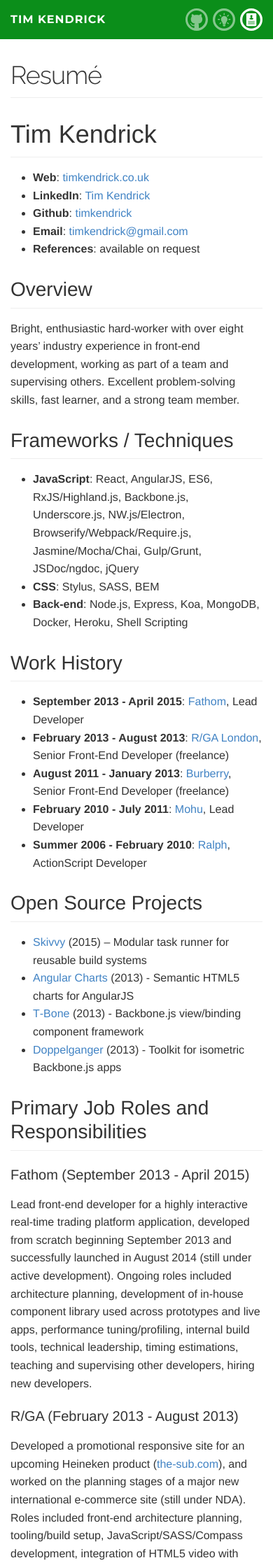
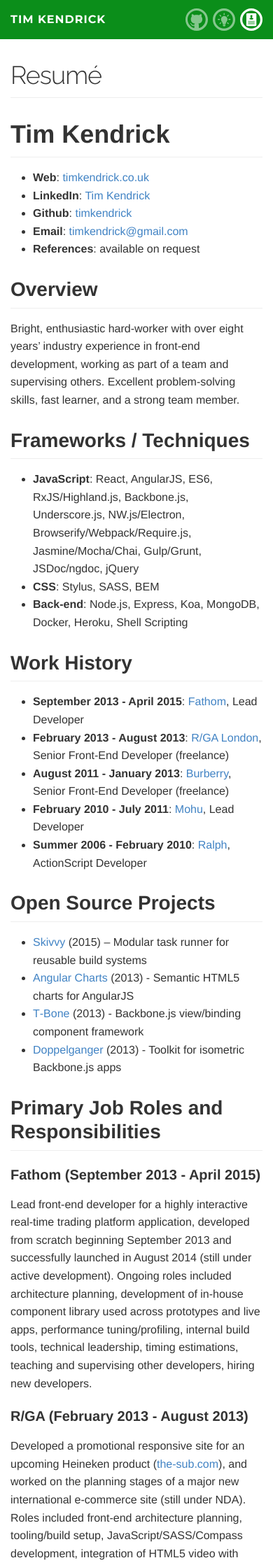
Before and after one commit to timkendrick/timkendrick.github.io, a Jekyll site: the page built from resume.html, in a window 390 px wide. Shown: the top 2237 px of the page at 70% size. Built offline with Jekyll 4.4.1, drawn with Linux system fonts in a browser that asks for light colours.

Commit message:
Bolder text on resumé page for mobile

```diff
--- a/_sass/_resume.scss
+++ b/_sass/_resume.scss
@@ -15,10 +15,6 @@
 	background-color: white;
 	margin-bottom: $spacing-unit;
 
-	h1, h2, h3, h4, h5, h6 {
-		font-weight: 500;
-	}
-
 	ul, ol {
 		margin-left: auto;
 	}
@@ -30,5 +26,10 @@
 		margin: 0 -10px;
 		border: 1px solid #d4d4d4;
 		box-shadow: 0 0 6px rgba(0, 0, 0, 0.25);
+
+
+		h1, h2, h3, h4, h5, h6 {
+			font-weight: 500;
+		}
 	}
 }
```
